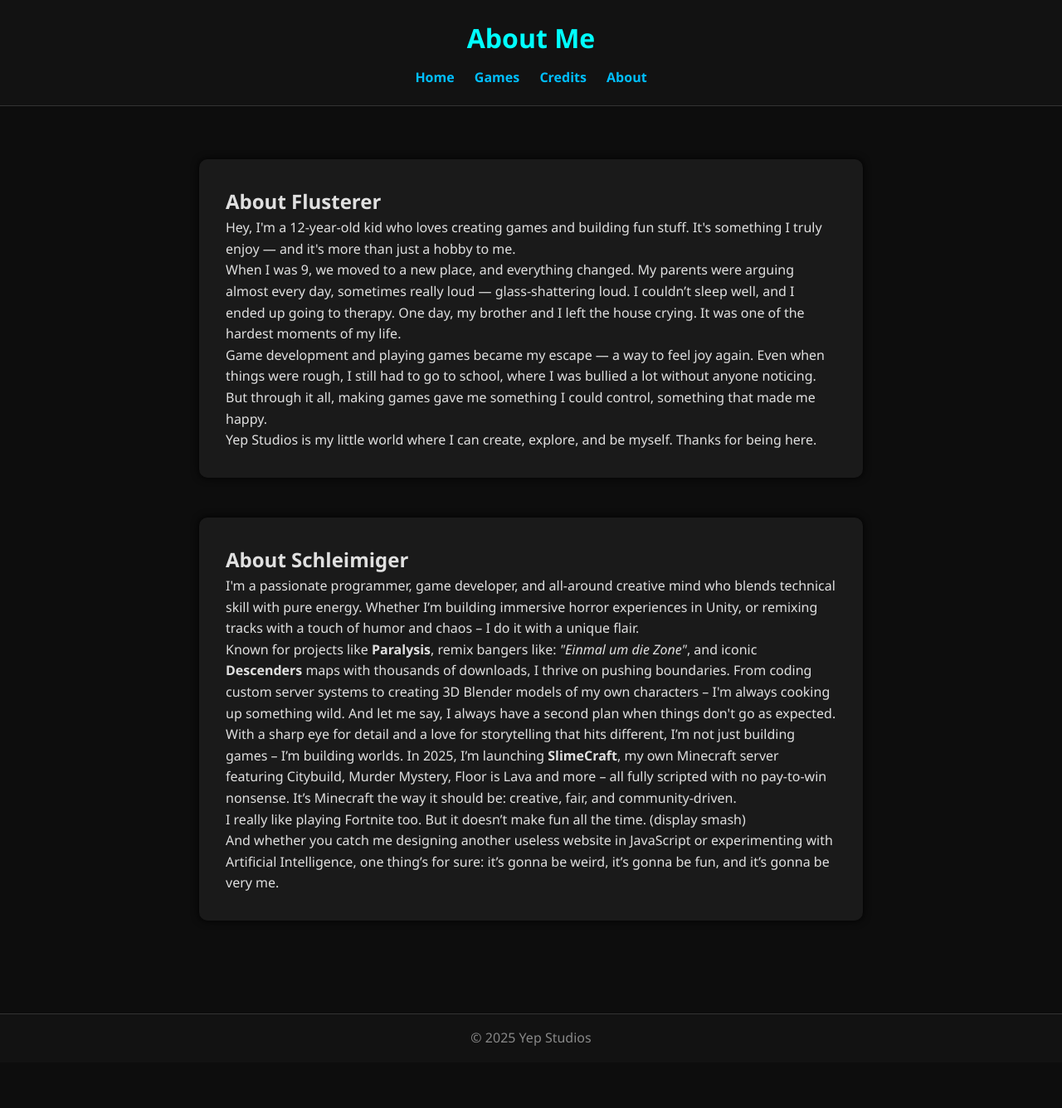
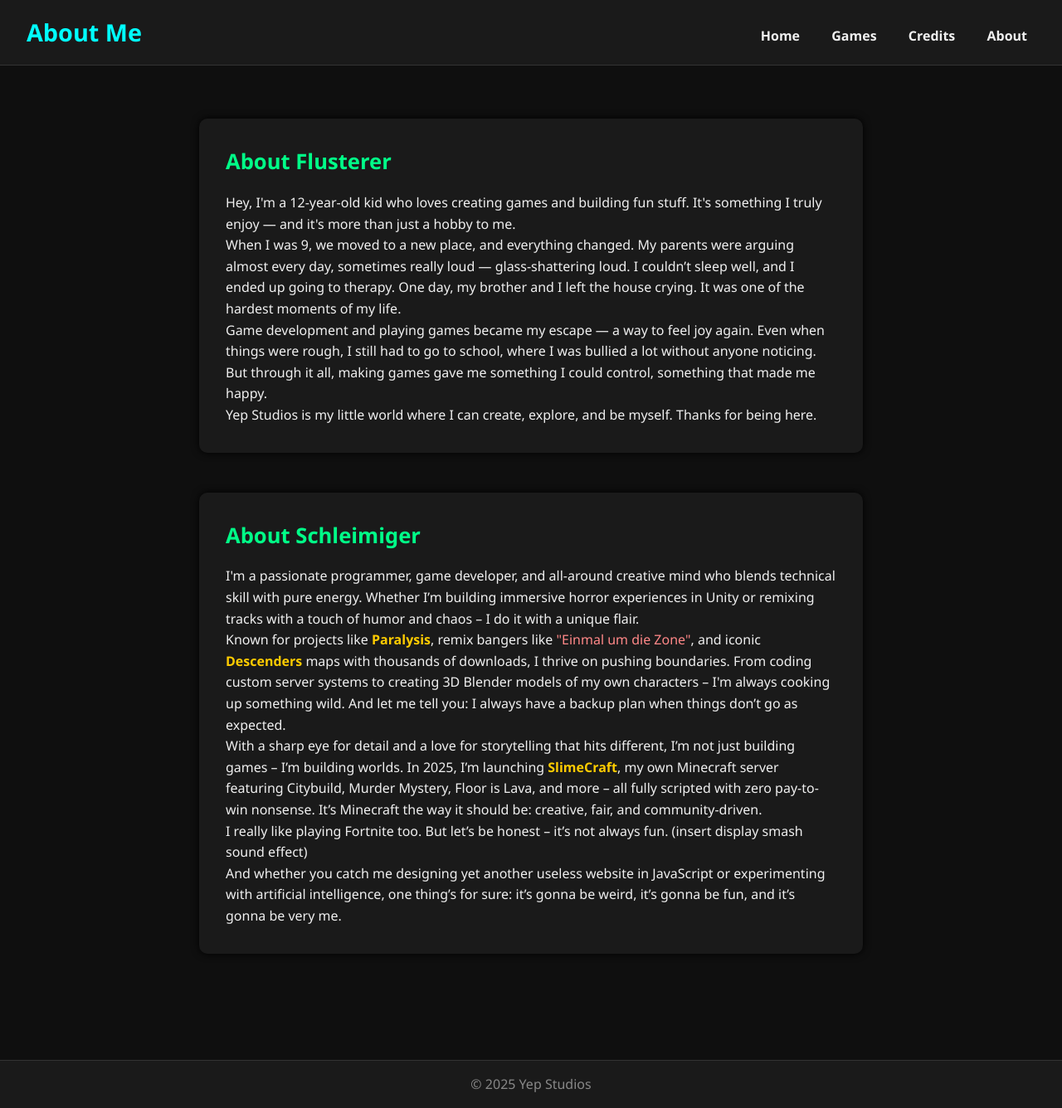
Before and after one commit to Fluesterer/YepStudios, a plain HTML site: page about.html in a window 1280 px wide. Shown: the whole page at 83% size. Before the commit the page ends 1281 px from the top, so only its background shows below. Drawn offline with Linux system fonts and the light colour scheme.

Commit message:
Update about.html

```diff
--- a/about.html
+++ b/about.html
@@ -2,8 +2,76 @@
 <html lang="en">
 <head>
   <meta charset="UTF-8" />
+  <meta name="viewport" content="width=device-width, initial-scale=1.0" />
   <title>Yep Studios – About</title>
   <link rel="stylesheet" href="style.css" />
+  <style>
+    body {
+      font-family: 'Segoe UI', Tahoma, Geneva, Verdana, sans-serif;
+      margin: 0;
+      padding: 0;
+      background-color: #0f0f0f;
+      color: #f0f0f0;
+      line-height: 1.6;
+    }
+
+    header {
+      background-color: #1a1a1a;
+      padding: 1rem 2rem;
+      display: flex;
+      justify-content: space-between;
+      align-items: center;
+    }
+
+    header h1 {
+      margin: 0;
+      font-size: 1.8rem;
+    }
+
+    nav a {
+      color: #f0f0f0;
+      margin-left: 1.5rem;
+      text-decoration: none;
+      font-weight: bold;
+      transition: color 0.3s ease;
+    }
+
+    nav a:hover {
+      color: #00ff88;
+    }
+
+    main {
+      padding: 2rem;
+      max-width: 900px;
+      margin: auto;
+    }
+
+    section {
+      margin-bottom: 3rem;
+    }
+
+    section h2 {
+      font-size: 1.6rem;
+      color: #00ff88;
+      margin-bottom: 1rem;
+    }
+
+    footer {
+      background-color: #1a1a1a;
+      text-align: center;
+      padding: 1rem;
+      color: #888;
+    }
+
+    strong {
+      color: #ffcc00;
+    }
+
+    em {
+      color: #ff8888;
+      font-style: normal;
+    }
+  </style>
 </head>
 <body>
   <header>
@@ -24,13 +92,13 @@
       <p>Yep Studios is my little world where I can create, explore, and be myself. Thanks for being here.</p>
     </section>
 
-    <section style="margin-top: 3rem;">
+    <section>
       <h2>About Schleimiger</h2>
-      <p>I'm a passionate programmer, game developer, and all-around creative mind who blends technical skill with pure energy. Whether I’m building immersive horror experiences in Unity, or remixing tracks with a touch of humor and chaos – I do it with a unique flair.</p>
-      <p>Known for projects like <strong>Paralysis</strong>, remix bangers like: <em>"Einmal um die Zone"</em>, and iconic <strong>Descenders</strong> maps with thousands of downloads, I thrive on pushing boundaries. From coding custom server systems to creating 3D Blender models of my own characters – I'm always cooking up something wild. And let me say, I always have a second plan when things don't go as expected.</p>
-      <p>With a sharp eye for detail and a love for storytelling that hits different, I’m not just building games – I’m building worlds. In 2025, I’m launching <strong>SlimeCraft</strong>, my own Minecraft server featuring Citybuild, Murder Mystery, Floor is Lava and more – all fully scripted with no pay-to-win nonsense. It’s Minecraft the way it should be: creative, fair, and community-driven.</p>
-      <p>I really like playing Fortnite too. But it doesn’t make fun all the time. (display smash)</p>
-      <p>And whether you catch me designing another useless website in JavaScript or experimenting with Artificial Intelligence, one thing’s for sure: it’s gonna be weird, it’s gonna be fun, and it’s gonna be very me.</p>
+      <p>I'm a passionate programmer, game developer, and all-around creative mind who blends technical skill with pure energy. Whether I’m building immersive horror experiences in Unity or remixing tracks with a touch of humor and chaos – I do it with a unique flair.</p>
+      <p>Known for projects like <strong>Paralysis</strong>, remix bangers like <em>"Einmal um die Zone"</em>, and iconic <strong>Descenders</strong> maps with thousands of downloads, I thrive on pushing boundaries. From coding custom server systems to creating 3D Blender models of my own characters – I'm always cooking up something wild. And let me tell you: I always have a backup plan when things don’t go as expected.</p>
+      <p>With a sharp eye for detail and a love for storytelling that hits different, I’m not just building games – I’m building worlds. In 2025, I’m launching <strong>SlimeCraft</strong>, my own Minecraft server featuring Citybuild, Murder Mystery, Floor is Lava, and more – all fully scripted with zero pay-to-win nonsense. It’s Minecraft the way it should be: creative, fair, and community-driven.</p>
+      <p>I really like playing Fortnite too. But let’s be honest – it’s not always fun. (insert display smash sound effect)</p>
+      <p>And whether you catch me designing yet another useless website in JavaScript or experimenting with artificial intelligence, one thing’s for sure: it’s gonna be weird, it’s gonna be fun, and it’s gonna be very me.</p>
     </section>
   </main>
   <footer>© 2025 Yep Studios</footer>
```
